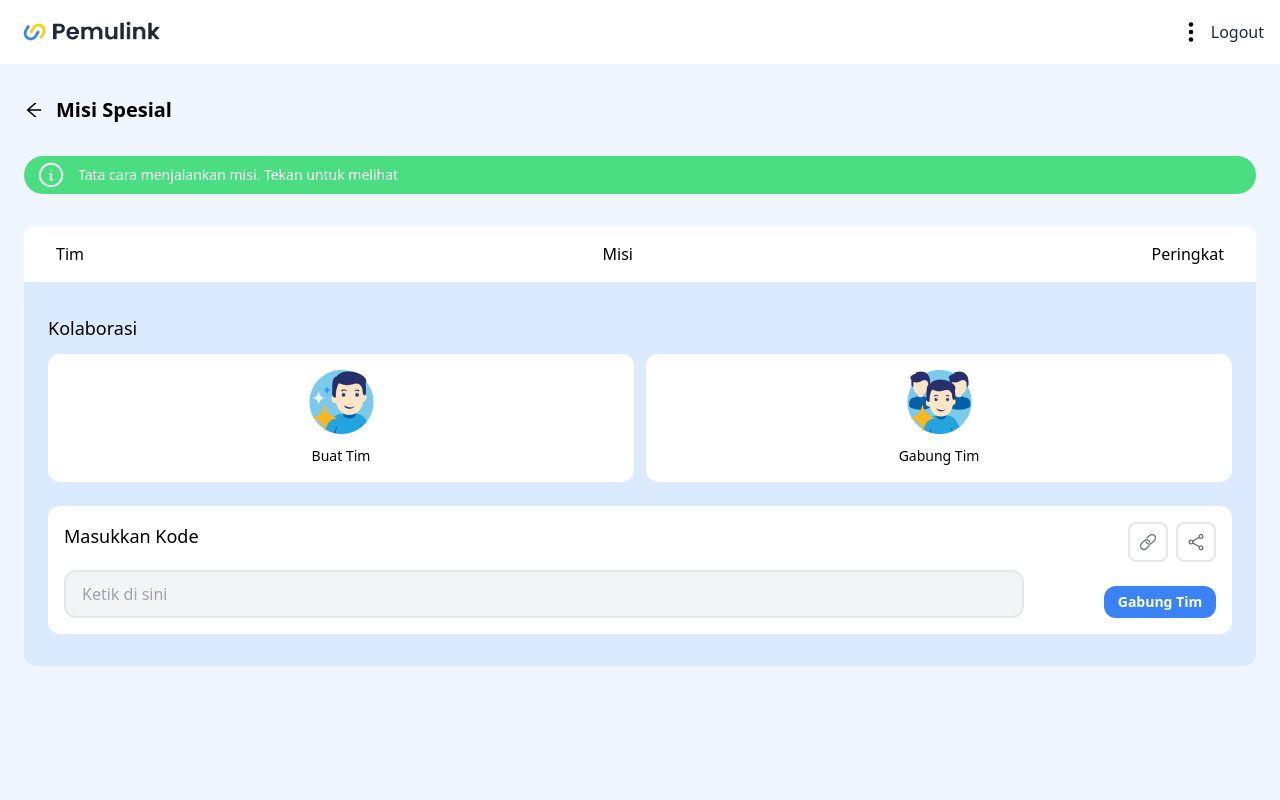
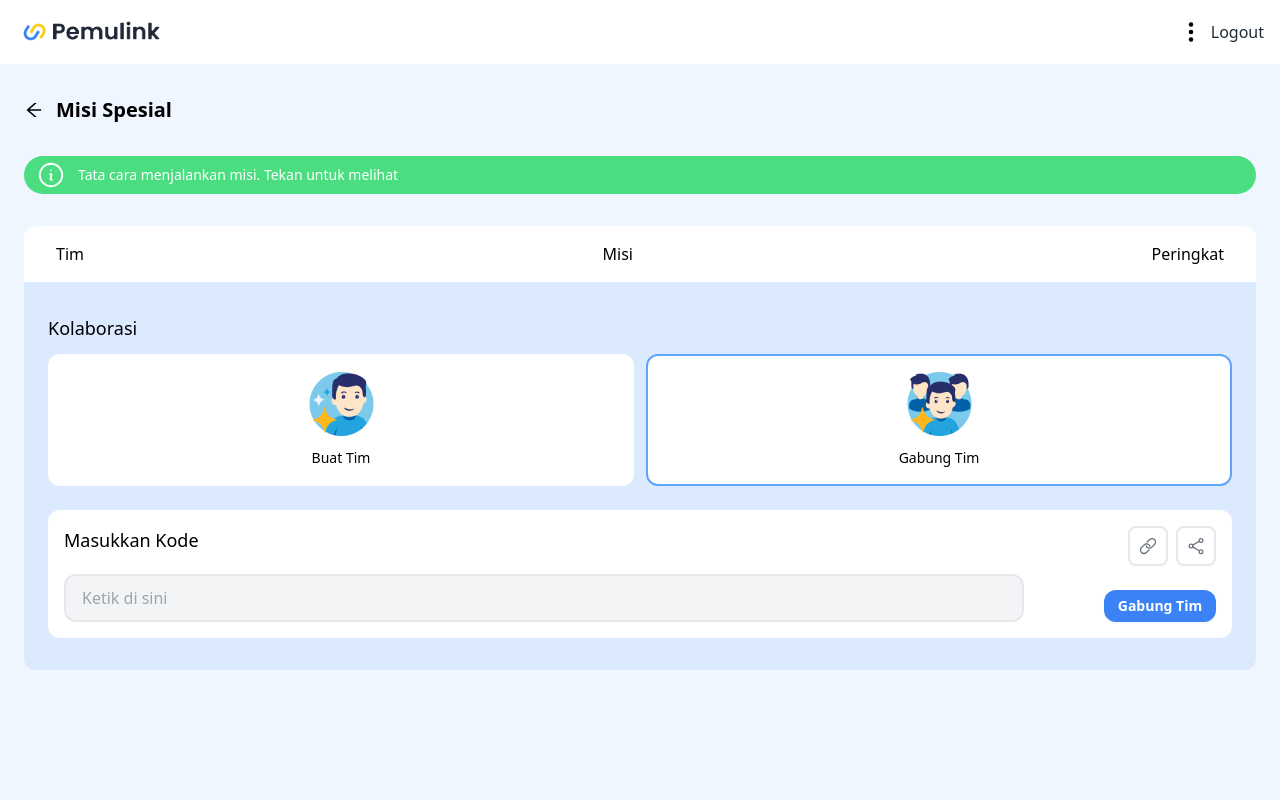
Before and after one commit to adnanamiruddin/pemulink-project-client, a Next.js app: page /competition/1/join in a window 1280 px wide. Shown: the top 800 px of the page. Built offline with nearby package versions, Linux system fonts and the light colour scheme; no server answers.

Commit message:
feat: Create validation active button on CompetitionTeamNavbar component

```diff
--- a/src/components/layouts/CompetitionTeamNavbar.jsx
+++ b/src/components/layouts/CompetitionTeamNavbar.jsx
@@ -2,21 +2,36 @@ import Image from "next/image";
 import Link from "next/link";
 import createTeamIcon from "../../../public/create-team-icon.png";
 import joinTeamIcon from "../../../public/join-team-icon.png";
+import { useRouter } from "next/router";
 
 export default function CompetitionTeamNavbar({ id }) {
+  const router = useRouter();
+
   return (
     <div>
       <h3 className="text-lg">Kolaborasi</h3>
       <div className="flex items-center gap-3 mt-3">
         <Link href={`/competition/${id}`} className="w-1/2">
-          <div className="bg-white px-8 py-4 flex flex-col gap-3 justify-center items-center rounded-xl text-sm">
+          <div
+            className={`bg-white px-6 py-4 flex flex-col gap-3 justify-center items-center rounded-xl text-sm border-2 ${
+              router.asPath === `/competition/${id}`
+                ? "border-blue-400"
+                : "border-white"
+            }`}
+          >
             <Image src={createTeamIcon} alt="Create Team Icon" />
             Buat Tim
           </div>
         </Link>
 
         <Link href={`/competition/${id}/join`} className="w-1/2">
-          <div className="bg-white px-8 py-4 flex flex-col gap-3 justify-center items-center rounded-xl text-sm">
+          <div
+            className={`bg-white px-6 py-4 flex flex-col gap-3 justify-center items-center rounded-xl text-sm border-2 ${
+              router.asPath === `/competition/${id}/join`
+                ? "border-blue-400"
+                : "border-white"
+            }`}
+          >
             <Image src={joinTeamIcon} alt="Join Team Icon" />
             Gabung Tim
           </div>
--- a/src/components/layouts/TeamDetail.jsx
+++ b/src/components/layouts/TeamDetail.jsx
@@ -151,6 +151,7 @@ export default function TeamDetail({ userTeam, competitionId }) {
           />
           <h4 className="font-semibold mt-2">{userTeam.name}</h4>
         </div>
+
         {userTeam.teamMembers.map((member, i) => (
           <div key={i} className="flex justify-between items-center gap-3">
             <div className="w-1/6">
```
